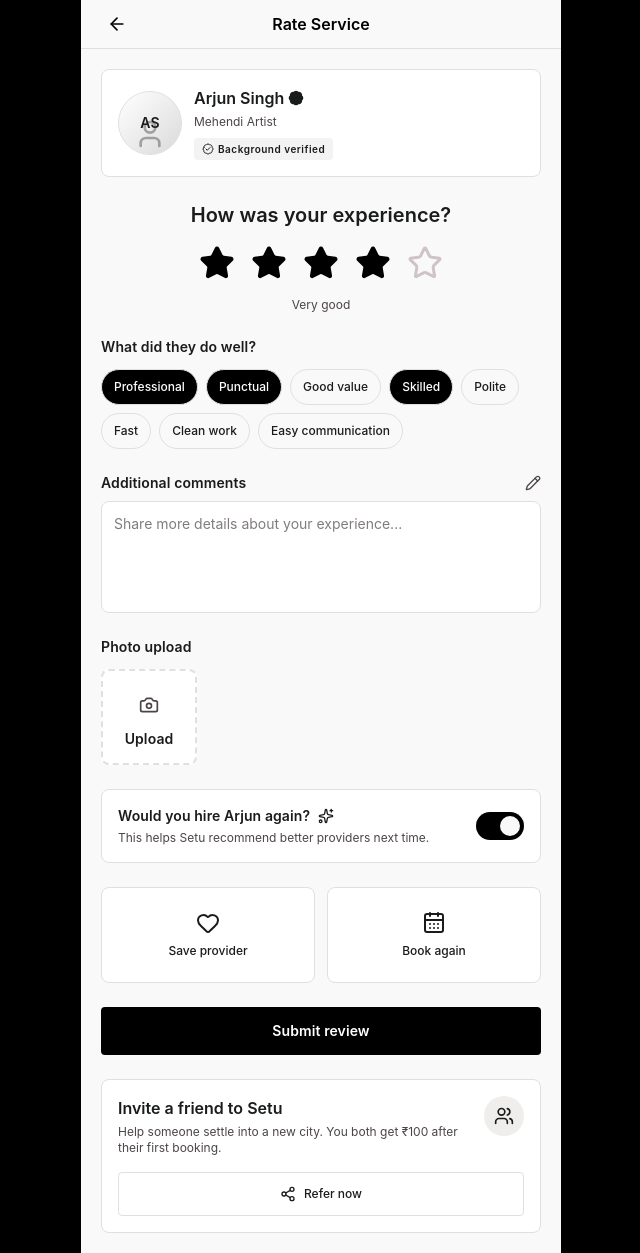
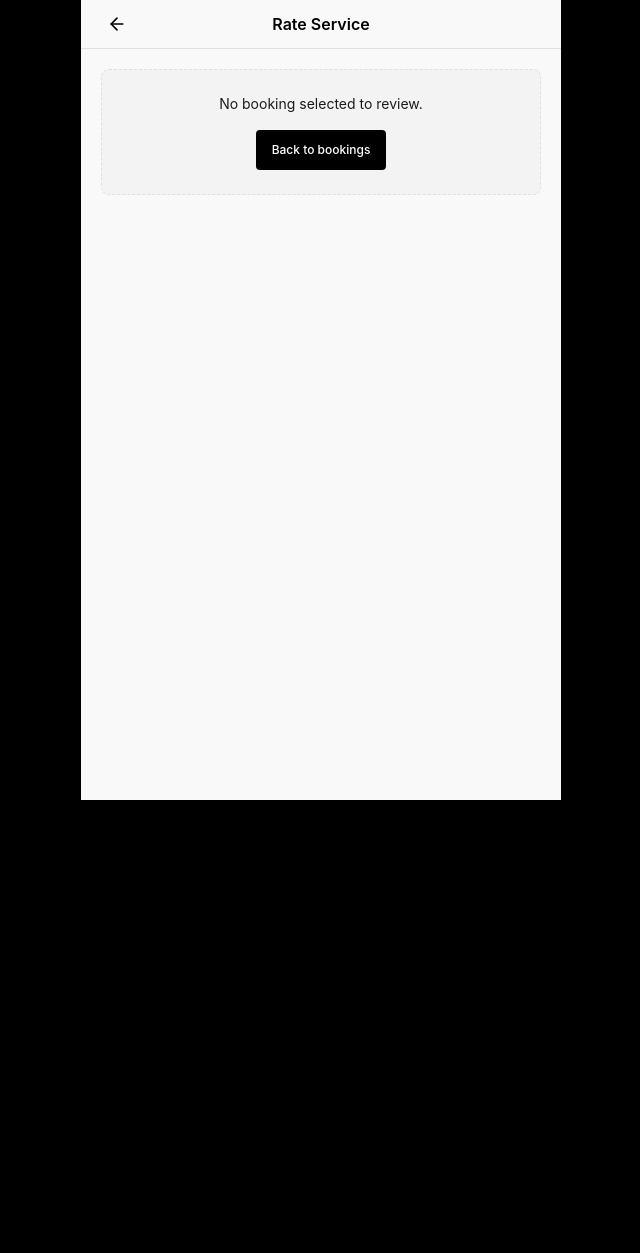
Before and after one commit to Mitul-778/Setu, a Next.js app: page /customer/rating-review in a window 1280 px wide. Shown: the whole page, without its empty margins (319-959 px from the left). After the commit the page ends 800 px from the top, so only its background shows below. Built offline with nearby package versions, Linux system fonts and the light colour scheme.

Commit message:
feat: final wiring

```diff
--- /dev/null
+++ b/src/app/api/customer/review/route.ts
@@ -0,0 +1,114 @@
+import { NextRequest, NextResponse } from "next/server";
+import { db } from "@/lib/db";
+import { serviceLabel } from "@/lib/services";
+
+function getErrorMessage(error: unknown) {
+  if (error instanceof Error) return error.message;
+  if (typeof error === "string") return error;
+  return "Unknown server error";
+}
+
+function initialsOf(name: string) {
+  return (
+    name
+      .split(" ")
+      .filter(Boolean)
+      .slice(0, 2)
+      .map((part) => part[0]?.toUpperCase() ?? "")
+      .join("") || "SP"
+  );
+}
+
+async function getBooking(request: NextRequest, bookingId: string) {
+  const userId = request.cookies.get("setu_user_id")?.value;
+  if (!userId) return { error: NextResponse.json({ error: "Login is required." }, { status: 401 }) };
+
+  const booking = await db.booking.findFirst({
+    where: { id: bookingId, customerUserId: userId },
+    select: {
+      id: true,
+      providerId: true,
+      serviceTitle: true,
+      status: true,
+      provider: { select: { displayName: true, category: true } },
+    },
+  });
+  if (!booking) return { error: NextResponse.json({ error: "Booking not found." }, { status: 404 }) };
+  return { userId, booking };
+}
+
+export async function GET(request: NextRequest) {
+  try {
+    const bookingId = request.nextUrl.searchParams.get("bookingId") ?? "";
+    const result = await getBooking(request, bookingId);
+    if ("error" in result) return result.error;
+
+    const alreadyReviewed = (await db.review.count({ where: { bookingId } })) > 0;
+    const providerName = result.booking.provider.displayName ?? "Provider";
+
+    return NextResponse.json({
+      ok: true as const,
+      context: {
+        bookingId: result.booking.id,
+        providerName,
+        providerInitials: initialsOf(providerName),
+        service: result.booking.provider.category ? serviceLabel(result.booking.provider.category) : "Service",
+        serviceTitle: result.booking.serviceTitle,
+        alreadyReviewed,
+      },
+    });
+  } catch (error) {
+    console.error("Review context load failed", error);
+    return NextResponse.json(
+      {
+        error: "Could not load review details.",
+        detail: process.env.NODE_ENV === "production" ? undefined : getErrorMessage(error),
+      },
+      { status: 500 },
+    );
+  }
+}
+
+export async function POST(request: NextRequest) {
+  try {
+    const body = await request.json().catch(() => null);
+    const bookingId = String(body?.bookingId ?? "");
+    const rating = Math.round(Number(body?.rating));
+    const comment = String(body?.comment ?? "").trim();
+
+    const result = await getBooking(request, bookingId);
+    if ("error" in result) return result.error;
+
+    if (!Number.isFinite(rating) || rating < 1 || rating > 5) {
+      return NextResponse.json({ error: "Please give a rating from 1 to 5 stars." }, { status: 400 });
+    }
+
+    const existing = await db.review.findFirst({ where: { bookingId } });
+    if (existing) {
+      return NextResponse.json({ ok: true as const, alreadyReviewed: true, nextPath: "/customer/bookings" });
+    }
+
+    const user = await db.user.findUnique({ where: { id: result.userId }, select: { name: true } });
+
+    await db.review.create({
+      data: {
+        providerId: result.booking.providerId,
+        customerName: user?.name ?? "Customer",
+        rating,
+        comment,
+        bookingId,
+      },
+    });
+
+    return NextResponse.json({ ok: true as const, nextPath: "/customer/bookings" });
+  } catch (error) {
+    console.error("Review create failed", error);
+    return NextResponse.json(
+      {
+        error: "Could not submit your review.",
+        detail: process.env.NODE_ENV === "production" ? undefined : getErrorMessage(error),
+      },
+      { status: 500 },
+    );
+  }
+}
--- a/src/app/api/provider/leads/route.ts
+++ b/src/app/api/provider/leads/route.ts
@@ -91,8 +91,10 @@ export async function GET(request: NextRequest) {
       return NextResponse.json({ ok: true as const, lead: toLead(lead, now) });
     }
 
+    // Only show incoming, unactioned leads here. Once a lead is accepted (it
+    // becomes a job), declined, or quoted, it drops off the leads list.
     const leads = await db.lead.findMany({
-      where: { providerId: result.providerId },
+      where: { providerId: result.providerId, status: { in: ["new", "viewed"] } },
       orderBy: { createdAt: "desc" },
     });
 
--- a/src/app/customer/checkout/page.tsx
+++ b/src/app/customer/checkout/page.tsx
@@ -142,7 +142,7 @@ function CheckoutContent() {
                   </p>
                   <Link
                     className="mt-4 inline-flex min-h-10 items-center justify-center rounded-md bg-[var(--primary)] px-4 text-label-md text-[var(--on-primary)]"
-                    href="/customer/rating-review"
+                    href={`/customer/rating-review?bookingId=${checkout.id}`}
                   >
                     Rate the service
                   </Link>
--- a/src/app/customer/rating-review/page.tsx
+++ b/src/app/customer/rating-review/page.tsx
@@ -1,102 +1,152 @@
+"use client";
+
 import Link from "next/link";
-import {
-  ArrowLeft,
-  BadgeCheck,
-  CalendarDays,
-  Camera,
-  Heart,
-  Pencil,
-  Share2,
-  Sparkles,
-  Star,
-  User,
-  Users,
-} from "lucide-react";
-import { FileUploadPreview } from "@/components/file-upload-preview";
+import { useRouter, useSearchParams } from "next/navigation";
+import { Suspense, useEffect, useState } from "react";
+import { ArrowLeft, BadgeCheck, Star, User } from "lucide-react";
+import { loadReviewContext, submitReview, type ReviewContext } from "@/services/customer-review-service";
 
 const reviewTags = [
-  { label: "Professional", selected: true },
-  { label: "Punctual", selected: true },
-  { label: "Good value" },
-  { label: "Skilled", selected: true },
-  { label: "Polite" },
-  { label: "Fast" },
-  { label: "Clean work" },
-  { label: "Easy communication" },
+  "Professional",
+  "Punctual",
+  "Good value",
+  "Skilled",
+  "Polite",
+  "Fast",
+  "Clean work",
+  "Easy communication",
 ];
 
-export default function CustomerRatingReviewPage() {
+const ratingLabels = ["", "Poor", "Fair", "Good", "Very good", "Excellent"];
+
+function getErrorMessage(error: unknown) {
+  return error instanceof Error ? error.message : "Something went wrong.";
+}
+
+function RatingReviewContent() {
+  const router = useRouter();
+  const params = useSearchParams();
+  const bookingId = params.get("bookingId") ?? "";
+
+  const [context, setContext] = useState<ReviewContext | null>(null);
+  const [isLoading, setIsLoading] = useState(true);
+  const [loadError, setLoadError] = useState("");
+
+  const [rating, setRating] = useState(0);
+  const [tags, setTags] = useState<string[]>([]);
+  const [comment, setComment] = useState("");
+  const [submitting, setSubmitting] = useState(false);
+  const [submitError, setSubmitError] = useState("");
+
+  useEffect(() => {
+    if (!bookingId) {
+      /* eslint-disable react-hooks/set-state-in-effect */
+      setLoadError("No booking selected to review.");
+      setIsLoading(false);
+      /* eslint-enable react-hooks/set-state-in-effect */
+      return;
+    }
+    let cancelled = false;
+    loadReviewContext(bookingId)
+      .then((data) => {
+        if (cancelled) return;
+        setContext(data.context);
+        setLoadError("");
+      })
+      .catch((error) => {
+        if (cancelled) return;
+        setLoadError(getErrorMessage(error));
+      })
+      .finally(() => {
+        if (!cancelled) setIsLoading(false);
+      });
+    return () => {
+      cancelled = true;
+    };
+  }, [bookingId]);
+
+  function toggleTag(tag: string) {
+    setTags((current) => (current.includes(tag) ? current.filter((item) => item !== tag) : [...current, tag]));
+  }
+
+  async function handleSubmit() {
+    if (submitting || !context || rating < 1) return;
+    setSubmitting(true);
+    setSubmitError("");
+    const composed = [tags.join(", "), comment.trim()].filter(Boolean).join(" — ");
+    try {
+      const result = await submitReview({ bookingId: context.bookingId, rating, comment: composed });
+      router.push(result.nextPath);
+    } catch (error) {
+      setSubmitError(getErrorMessage(error));
+      setSubmitting(false);
+    }
+  }
+
   return (
     <main className="min-h-dvh overflow-x-hidden bg-black text-[var(--on-surface)]">
       <div className="mx-auto min-h-dvh w-full min-w-0 max-w-[480px] overflow-x-hidden bg-[var(--surface)]">
-        <ReviewHeader />
-
-        <section className="flex min-w-0 flex-col gap-6 px-4 py-5 min-[390px]:px-5">
-          <ProviderSummary />
-          <RatingStars />
-          <ReviewTags />
-          <CommentField />
-          <PhotoUpload />
-          <HireAgainToggle />
-          <NextActions />
-          <SubmitButton />
-          <ReferralCard />
-        </section>
-      </div>
-    </main>
-  );
-}
-
-function ReviewHeader() {
-  return (
         <header className="sticky top-0 z-40 border-b border-[var(--outline-variant)] bg-[var(--surface)]">
           <div className="grid h-12 grid-cols-[2.5rem_1fr_2.5rem] items-center px-3 min-[390px]:px-4">
-        <Link
+            <button
               aria-label="Go back"
               className="flex h-10 w-10 items-center justify-center rounded-full text-[var(--primary)]"
-          href="/customer/bookings"
+              onClick={() => router.push("/customer/bookings")}
+              type="button"
             >
               <ArrowLeft className="h-5 w-5" />
-        </Link>
-        <h1 className="truncate text-center text-headline-sm text-[var(--primary)]">
-          Rate Service
-        </h1>
+            </button>
+            <h1 className="truncate text-center text-headline-sm text-[var(--primary)]">Rate Service</h1>
             <div className="h-10 w-10" />
           </div>
         </header>
-  );
-}
 
-function ProviderSummary() {
-  return (
+        <section className="flex min-w-0 flex-col gap-6 px-4 py-5 min-[390px]:px-5">
+          {isLoading ? (
+            <p className="text-body-sm text-[var(--on-surface-variant)]">Loading...</p>
+          ) : loadError || !context ? (
+            <div className="rounded-lg border border-dashed border-[var(--outline-variant)] bg-[var(--surface-container-low)] p-6 text-center">
+              <p className="text-body-md text-[var(--on-surface)]">{loadError || "Booking not found"}</p>
+              <Link
+                className="mt-4 inline-flex min-h-10 items-center justify-center rounded-md bg-[var(--primary)] px-4 text-label-md text-[var(--on-primary)]"
+                href="/customer/bookings"
+              >
+                Back to bookings
+              </Link>
+            </div>
+          ) : context.alreadyReviewed ? (
+            <div className="rounded-lg border border-[var(--outline-variant)] bg-[var(--surface-container-low)] p-6 text-center">
+              <BadgeCheck className="mx-auto h-7 w-7 text-[var(--primary)]" />
+              <p className="mt-2 text-label-lg text-[var(--on-surface)]">You&apos;ve already reviewed this service</p>
+              <p className="mt-1 text-body-sm text-[var(--on-surface-variant)]">
+                Thanks for helping {context.providerName} build trust.
+              </p>
+              <Link
+                className="mt-4 inline-flex min-h-10 items-center justify-center rounded-md bg-[var(--primary)] px-4 text-label-md text-[var(--on-primary)]"
+                href="/customer/bookings"
+              >
+                Back to bookings
+              </Link>
+            </div>
+          ) : (
+            <>
               <section className="rounded-lg border border-[var(--outline-variant)] bg-[var(--surface-container-lowest)] p-4">
                 <div className="flex items-center gap-3">
                   <div className="relative flex h-16 w-16 shrink-0 items-center justify-center overflow-hidden rounded-full border border-[var(--outline-variant)] bg-[var(--surface-container-high)]">
                     <div className="absolute inset-0 bg-[linear-gradient(135deg,#ffffff_0%,#dadada_100%)]" />
                     <User className="absolute bottom-1 h-8 w-8 text-[var(--on-surface-variant)] opacity-45" />
-          <span className="relative z-10 text-label-lg">AS</span>
+                    <span className="relative z-10 text-label-lg">{context.providerInitials}</span>
                   </div>
-
                   <div className="min-w-0 flex-1">
                     <div className="flex min-w-0 items-center gap-1">
-            <h2 className="truncate text-headline-sm">Arjun Singh</h2>
+                      <h2 className="truncate text-headline-sm">{context.providerName}</h2>
                       <BadgeCheck className="h-4 w-4 shrink-0 fill-current" />
                     </div>
-          <p className="mt-1 text-body-sm text-[var(--on-surface-variant)]">
-            Mehendi Artist
-          </p>
-          <span className="mt-2 inline-flex items-center gap-1 rounded bg-[var(--surface-container-low)] px-2 py-1 text-label-sm">
-            <BadgeCheck className="h-3 w-3" />
-            Background verified
-          </span>
+                    <p className="mt-1 text-body-sm text-[var(--on-surface-variant)]">{context.serviceTitle}</p>
                   </div>
                 </div>
               </section>
-  );
-}
 
-function RatingStars() {
-  return (
               <section className="flex flex-col items-center gap-3 text-center">
                 <h2 className="text-headline-md">How was your experience?</h2>
                 <div className="flex gap-2">
@@ -105,10 +155,12 @@ function RatingStars() {
                       aria-label={`${star} star rating`}
                       className="flex h-11 w-11 items-center justify-center"
                       key={star}
+                      onClick={() => setRating(star)}
+                      type="button"
                     >
                       <Star
                         className={
-                star <= 4
+                          star <= rating
                             ? "h-9 w-9 fill-current text-[var(--primary)]"
                             : "h-9 w-9 text-[var(--outline-variant)]"
                         }
@@ -117,138 +169,69 @@ function RatingStars() {
                   ))}
                 </div>
                 <p className="text-body-sm text-[var(--on-surface-variant)]">
-        Very good
+                  {rating ? ratingLabels[rating] : "Tap a star to rate"}
                 </p>
               </section>
-  );
-}
 
-function ReviewTags() {
-  return (
               <section className="flex flex-col gap-3">
                 <h2 className="text-label-lg">What did they do well?</h2>
                 <div className="flex flex-wrap gap-2">
-        {reviewTags.map(({ label, selected }) => (
+                  {reviewTags.map((tag) => {
+                    const selected = tags.includes(tag);
+                    return (
                       <button
                         className={
                           selected
                             ? "min-h-9 rounded-full border border-[var(--primary)] bg-[var(--primary)] px-3 text-label-md text-[var(--on-primary)]"
                             : "min-h-9 rounded-full border border-[var(--outline)] bg-[var(--surface)] px-3 text-label-md text-[var(--on-surface)]"
                         }
-            key={label}
+                        key={tag}
+                        onClick={() => toggleTag(tag)}
+                        type="button"
                       >
-            {label}
+                        {tag}
                       </button>
-        ))}
+                    );
+                  })}
                 </div>
               </section>
+
+              <section className="flex flex-col gap-2">
+                <h2 className="text-label-lg">Additional comments</h2>
+                <textarea
+                  className="min-h-28 resize-none rounded-lg border border-[var(--outline-variant)] bg-[var(--surface-container-lowest)] p-3 text-body-md outline-none placeholder:text-[var(--on-surface-variant)] focus:border-[var(--primary)]"
+                  onChange={(event) => setComment(event.target.value)}
+                  placeholder="Share more details about your experience..."
+                  value={comment}
+                />
+              </section>
+
+              {submitError ? (
+                <p className="rounded-md border border-[var(--error)] bg-[var(--error-container)] px-3 py-2 text-body-sm text-[var(--on-error-container)]">
+                  {submitError}
+                </p>
+              ) : null}
+
+              <button
+                className="flex min-h-12 items-center justify-center rounded-md bg-[var(--primary)] px-4 text-label-lg text-[var(--on-primary)] disabled:opacity-60"
+                disabled={submitting || rating < 1}
+                onClick={handleSubmit}
+                type="button"
+              >
+                {submitting ? "Submitting..." : "Submit review"}
+              </button>
+            </>
+          )}
+        </section>
+      </div>
+    </main>
   );
 }
 
-function CommentField() {
+export default function CustomerRatingReviewPage() {
   return (
-    <section className="flex flex-col gap-2">
-      <div className="flex items-center justify-between gap-3">
-        <h2 className="text-label-lg">Additional comments</h2>
-        <Pencil className="h-4 w-4 text-[var(--on-surface-variant)]" />
-      </div>
-      <textarea
-        className="min-h-28 resize-none rounded-lg border border-[var(--outline-variant)] bg-[var(--surface-container-lowest)] p-3 text-body-md outline-none placeholder:text-[var(--on-surface-variant)] focus:border-[var(--primary)]"
-        placeholder="Share more details about your experience..."
-      />
-    </section>
+    <Suspense fallback={null}>
+      <RatingReviewContent />
+    </Suspense>
   );
 }
-
-function PhotoUpload() {
-  return (
-    <section className="flex flex-col gap-3">
-      <h2 className="text-label-lg">Photo upload</h2>
-      <FileUploadPreview
-        accept="image/*"
-        emptyClassName="flex h-24 w-24 shrink-0 cursor-pointer flex-col items-center justify-center gap-1 rounded-lg border-2 border-dashed border-[var(--outline-variant)] bg-[var(--surface-container-lowest)] text-[var(--on-surface-variant)]"
-        icon={Camera}
-        label="Upload"
-        multiple
-        previewClassName="no-scrollbar flex gap-3 overflow-x-auto overscroll-x-contain pb-1"
-      />
-    </section>
-  );
-}
-
-function HireAgainToggle() {
-  return (
-    <section className="rounded-lg border border-[var(--outline-variant)] bg-[var(--surface-container-lowest)] p-4">
-      <div className="flex items-center justify-between gap-4">
-        <div className="min-w-0">
-          <h2 className="flex items-center gap-2 text-label-lg">
-            Would you hire Arjun again?
-            <Sparkles className="h-4 w-4" />
-          </h2>
-          <p className="mt-1 text-body-sm text-[var(--on-surface-variant)]">
-            This helps Setu recommend better providers next time.
-          </p>
-        </div>
-        <label className="relative inline-flex h-7 w-12 shrink-0 items-center">
-          <input
-            aria-label="Would hire again"
-            className="peer sr-only"
-            defaultChecked
-            type="checkbox"
-          />
-          <span className="absolute inset-0 rounded-full bg-[var(--surface-variant)] transition peer-checked:bg-[var(--primary)]" />
-          <span className="absolute left-1 h-5 w-5 rounded-full bg-[var(--surface)] shadow-[0_1px_3px_rgb(0_0_0_/_0.24)] transition peer-checked:translate-x-5" />
-        </label>
-      </div>
-    </section>
-  );
-}
-
-function NextActions() {
-  return (
-    <section className="grid grid-cols-2 gap-3">
-      <button className="flex min-h-24 flex-col items-center justify-center gap-2 rounded-lg border border-[var(--outline-variant)] bg-[var(--surface-container-lowest)] p-4 text-center">
-        <Heart className="h-6 w-6" />
-        <span className="text-label-md">Save provider</span>
-      </button>
-      <button className="flex min-h-24 flex-col items-center justify-center gap-2 rounded-lg border border-[var(--outline-variant)] bg-[var(--surface-container-lowest)] p-4 text-center">
-        <CalendarDays className="h-6 w-6" />
-        <span className="text-label-md">Book again</span>
-      </button>
-    </section>
-  );
-}
-
-function SubmitButton() {
-  return (
-    <Link
-      className="flex min-h-12 items-center justify-center rounded-md bg-[var(--primary)] px-4 text-label-lg text-[var(--on-primary)]"
-      href="/customer"
-    >
-      Submit review
-    </Link>
-  );
-}
-
-function ReferralCard() {
-  return (
-    <section className="rounded-lg border border-[var(--outline-variant)] bg-[var(--surface-container-lowest)] p-4">
-      <div className="flex items-start justify-between gap-3">
-        <div className="min-w-0">
-          <h2 className="text-headline-sm">Invite a friend to Setu</h2>
-          <p className="mt-1 text-body-sm text-[var(--on-surface-variant)]">
-            Help someone settle into a new city. You both get {"\u20B9"}100 after
-            their first booking.
-          </p>
-        </div>
-        <span className="flex h-10 w-10 shrink-0 items-center justify-center rounded-full bg-[var(--surface-container)]">
-          <Users className="h-5 w-5" />
-        </span>
-      </div>
-      <button className="mt-4 flex min-h-11 w-full items-center justify-center gap-2 rounded-md border border-[var(--primary)] px-4 text-label-md">
-        <Share2 className="h-4 w-4" />
-        Refer now
-      </button>
-    </section>
-  );
-}
--- a/src/services/customer-booking-service.ts
+++ b/src/services/customer-booking-service.ts
@@ -53,6 +53,7 @@ export type CustomerBooking = {
   otp: string | null;
   checklist: { key: string; label: string; done: boolean }[];
   paid: boolean;
+  reviewed: boolean;
 };
 
 export type CustomerBookingsResponse = {
--- /dev/null
+++ b/src/services/customer-review-service.ts
@@ -0,0 +1,32 @@
+export type ReviewContext = {
+  bookingId: string;
+  providerName: string;
+  providerInitials: string;
+  service: string;
+  serviceTitle: string;
+  alreadyReviewed: boolean;
+};
+
+export async function loadReviewContext(bookingId: string) {
+  const response = await fetch(`/api/customer/review?bookingId=${encodeURIComponent(bookingId)}`, {
+    method: "GET",
+    cache: "no-store",
+  });
+  const data = await response.json().catch(() => null);
+  if (!response.ok) throw new Error(data?.error ?? "Could not load review details.");
+  return data as { ok: true; context: ReviewContext };
+}
+
+export async function submitReview(payload: { bookingId: string; rating: number; comment: string }) {
+  const response = await fetch("/api/customer/review", {
+    method: "POST",
+    headers: { "Content-Type": "application/json" },
+    body: JSON.stringify(payload),
+  });
+  const data = await response.json().catch(() => null);
+  if (!response.ok) {
+    const detail = data?.detail ? ` ${data.detail}` : "";
+    throw new Error(`${data?.error ?? "Could not submit your review."}${detail}`);
+  }
+  return data as { ok: true; nextPath: string; alreadyReviewed?: boolean };
+}
--- a/src/services/provider-earnings-service.ts
+++ b/src/services/provider-earnings-service.ts
@@ -13,6 +13,7 @@ export type ProviderEarnings = {
     ratingCount: number;
   };
   ratingTrend: { label: string; value: string; heightPct: string }[];
+  recentReviews: { customerName: string; rating: number; comment: string; dateLabel: string }[];
   payouts: { amountLabel: string; dateLabel: string; service: string }[];
   metrics: {
     profileViews: number;
```
Also changed, not shown: src/app/api/customer/bookings/route.ts (+7 -0 lines), src/app/api/provider/earnings/route.ts (+10 -1 lines), src/app/customer/bookings/page.tsx (+7 -2 lines), src/app/provider/earnings-performance/page.tsx (+23 -0 lines), 1 other file (tests, documents, lock files or other folders). Lines whose indentation alone changed are shown as unchanged.
